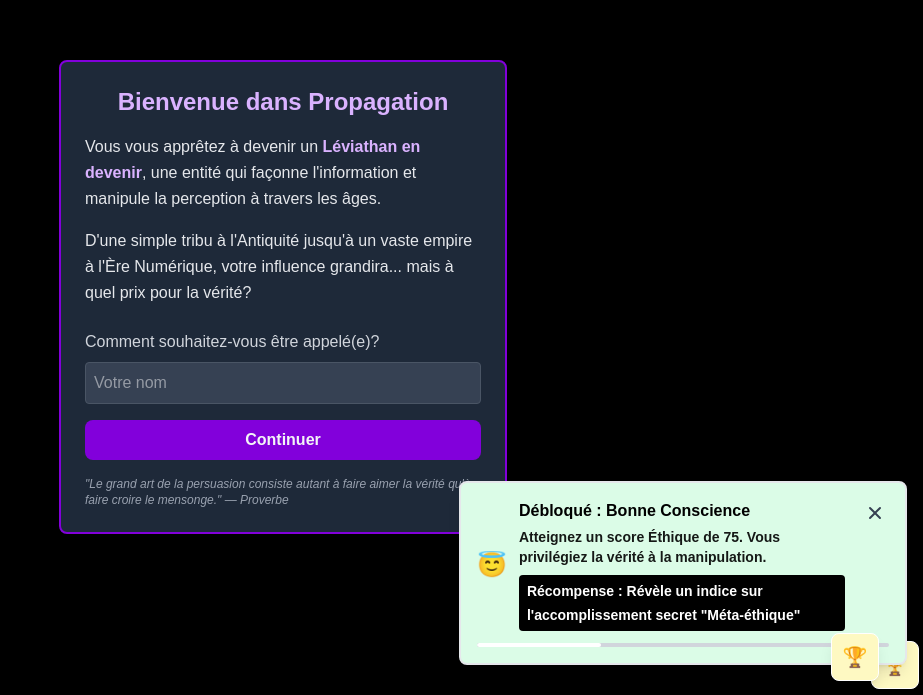
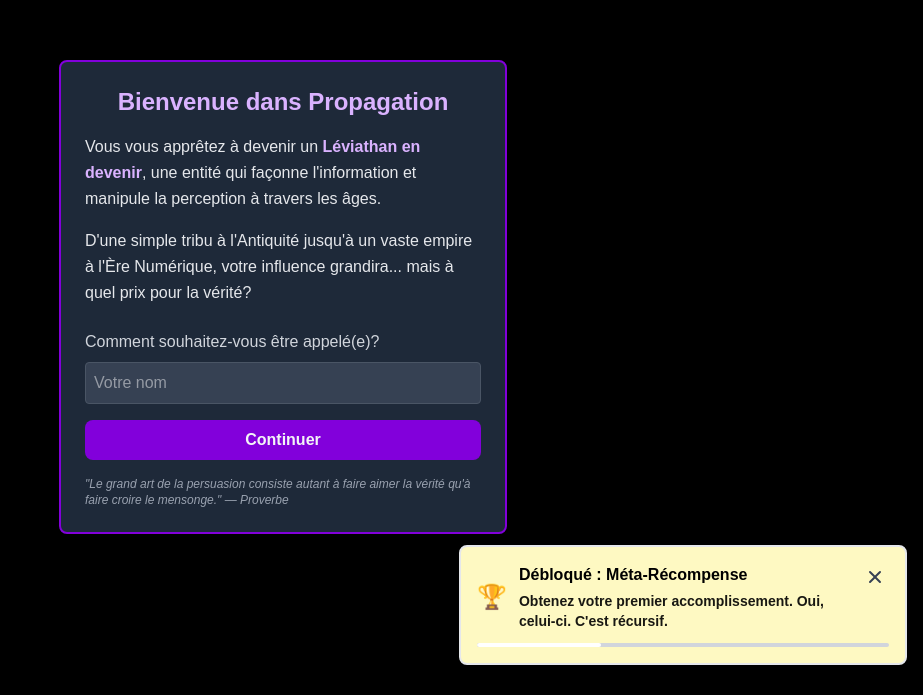
Before and after one commit to PLNech/Propagation, a Next.js app: page / in a window 1280 px wide. Shown: the part 103-798 px from the top of the page, without its empty margins (357-1280 px from the left). Built offline with nearby package versions, Linux system fonts and the light colour scheme.

Commit message:
fix(achievements): lower start ethics to avoid weird achievement at start

```diff
--- a/src/components/game/core/gameReducer.ts
+++ b/src/components/game/core/gameReducer.ts
@@ -328,7 +328,7 @@ export const initialGameState: GameState = {
     // Add critical thinking impact (negative) to existing conspiracy theories
     criticalThinkingImpact: Math.min(-1, Math.floor(theory.ethicalImpact * 1.2))
   })),
-  ethicalScore: 100, // Start with perfect ethics
+  ethicalScore: 80, // Start with decent ethics
   criticalThinking: 20, // Start with some critical thinking
   ethicalActions: ethicalActions,
   gameMode: 'manipulation', // Start in manipulation mode
--- a/src/data/achievementData.ts
+++ b/src/data/achievementData.ts
@@ -276,9 +276,9 @@ export const initialAchievements: Achievement[] = [
     shareText: 'J\'atteins 50 de Pensée Critique dans #Propagation ! Je commence à me demander si ce jeu n\'est pas en train de ME manipuler... 🧐'
   },
   {
-    id: 'ethical_score_75',
+    id: 'ethical_score_93',
     name: 'Bonne Conscience',
-    description: 'Atteignez un score Éthique de 75. Vous privilégiez la vérité à la manipulation.',
+    description: 'Atteignez un score Éthique de 93. Vous privilégiez la vérité à la manipulation.',
     category: 'ethics',
     rarity: 'rare',
     isSecret: false,
@@ -286,7 +286,7 @@ export const initialAchievements: Achievement[] = [
     condition: {
       type: 'resource_threshold',
       target: 'ethicalScore',
-      threshold: 75,
+      threshold: 93,
       compare: 'greater'
     },
     reward: {
@@ -295,7 +295,7 @@ export const initialAchievements: Achievement[] = [
     },
     icon: '😇',
     color: 'bg-green-100 text-green-800',
-    shareText: 'Score Éthique 75+ dans #Propagation ! Je suis tellement moral que j\'en deviens presque ennuyeux...'
+    shareText: 'Score Éthique 93+ dans #Propagation ! Je suis tellement moral que j\'en deviens presque ennuyeux...'
   },
   {
     id: 'ethical_mode_switch',
```
